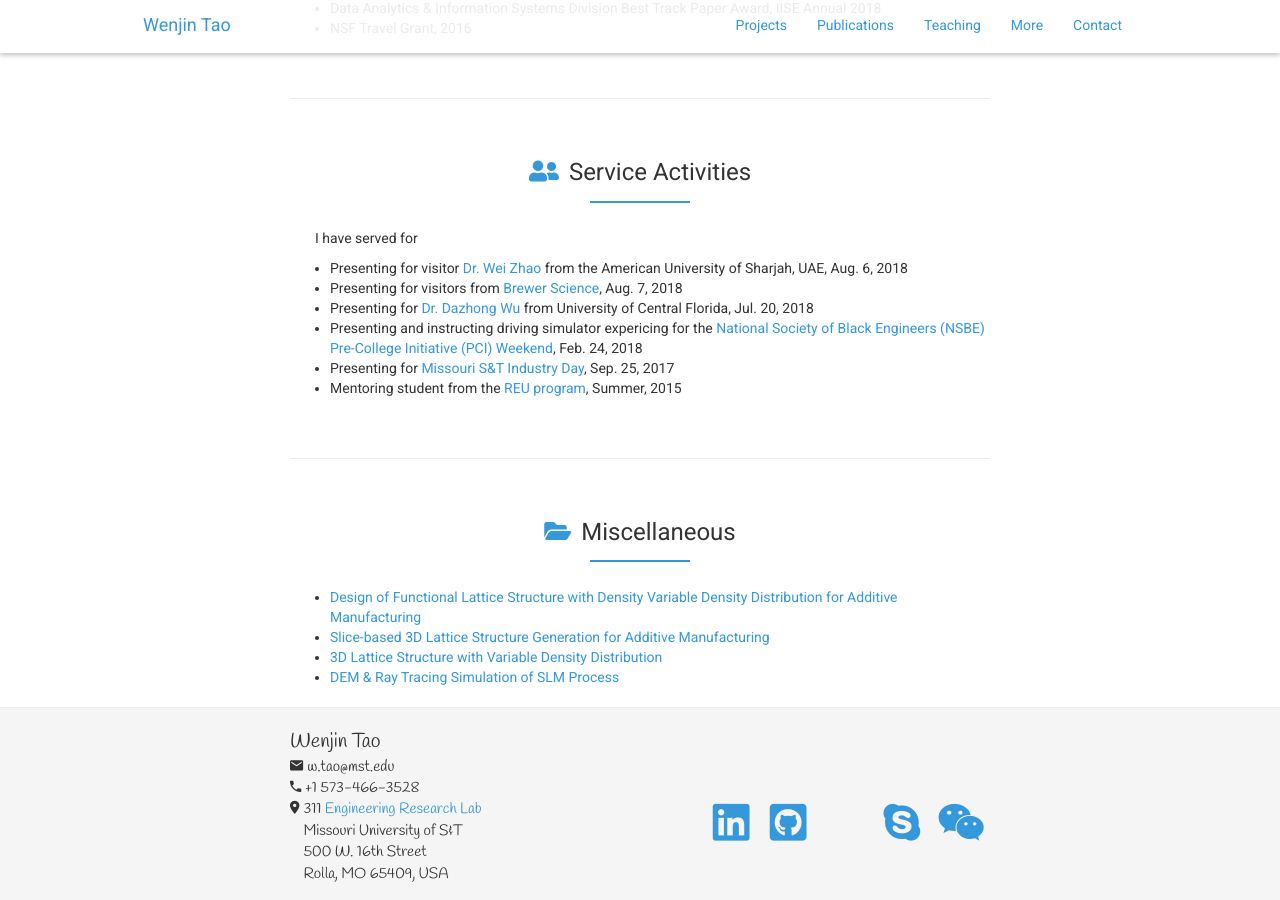
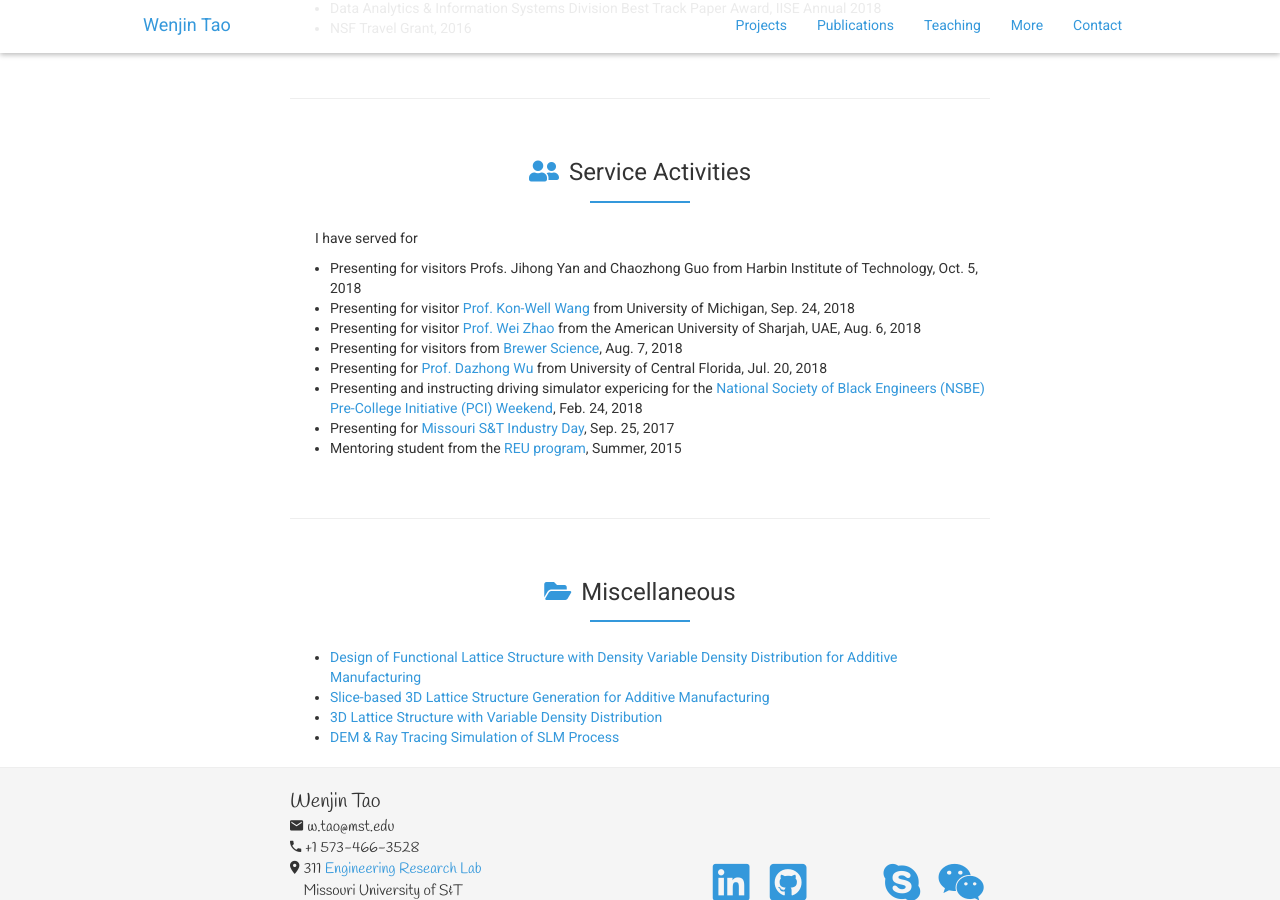
Before and after one commit to WenjinTao/WenjinTao.github.io, a Jekyll site: the page built from index.md, in a window 1280 px wide and 900 px high, scrolled down 4085 px. Built offline with Jekyll 4.4.1, drawn with Linux system fonts in a browser that asks for light colours; nearby versions of some CDN libraries; comment, search, counter and statistics services are not loaded; a style sheet for code colours, icons or effects is not loaded.

Commit message:
update index

```diff
--- a/index.md
+++ b/index.md
@@ -177,9 +177,11 @@ I have received
 <h3><i class="fas fa-user-friends"></i>Service Activities</h3>
 </section>
 I have served for
-- Presenting for visitor [Dr. Wei Zhao](https://www.aus.edu/faculty/dr-wei-zhao) from the American University of Sharjah, UAE, Aug. 6, 2018
+- Presenting for visitors Profs. Jihong Yan and Chaozhong Guo from Harbin Institute of Technology, Oct. 5, 2018
+- Presenting for visitor [Prof. Kon-Well Wang]() from University of Michigan, Sep. 24, 2018
+- Presenting for visitor [Prof. Wei Zhao](https://www.aus.edu/faculty/dr-wei-zhao) from the American University of Sharjah, UAE, Aug. 6, 2018
 - Presenting for visitors from [Brewer Science](https://www.brewerscience.com/), Aug. 7, 2018
-- Presenting for [Dr. Dazhong Wu](http://mae.ucf.edu/dazhong-wu/) from University of Central Florida, Jul. 20, 2018
+- Presenting for [Prof. Dazhong Wu](http://mae.ucf.edu/dazhong-wu/) from University of Central Florida, Jul. 20, 2018
 - Presenting and instructing driving simulator expericing for the [National Society of Black Engineers (NSBE) Pre-College Initiative (PCI) Weekend](https://inspire-utc.mst.edu/news/), Feb. 24, 2018
 - Presenting for [Missouri S&T Industry Day](https://news.mst.edu/2017/08/sept-25-is-industry-day-at-missouri-st/), Sep. 25, 2017
 - Mentoring student from the [REU program](https://nsf.gov/awardsearch/showAward?AWD_ID=1461102), Summer, 2015
```
